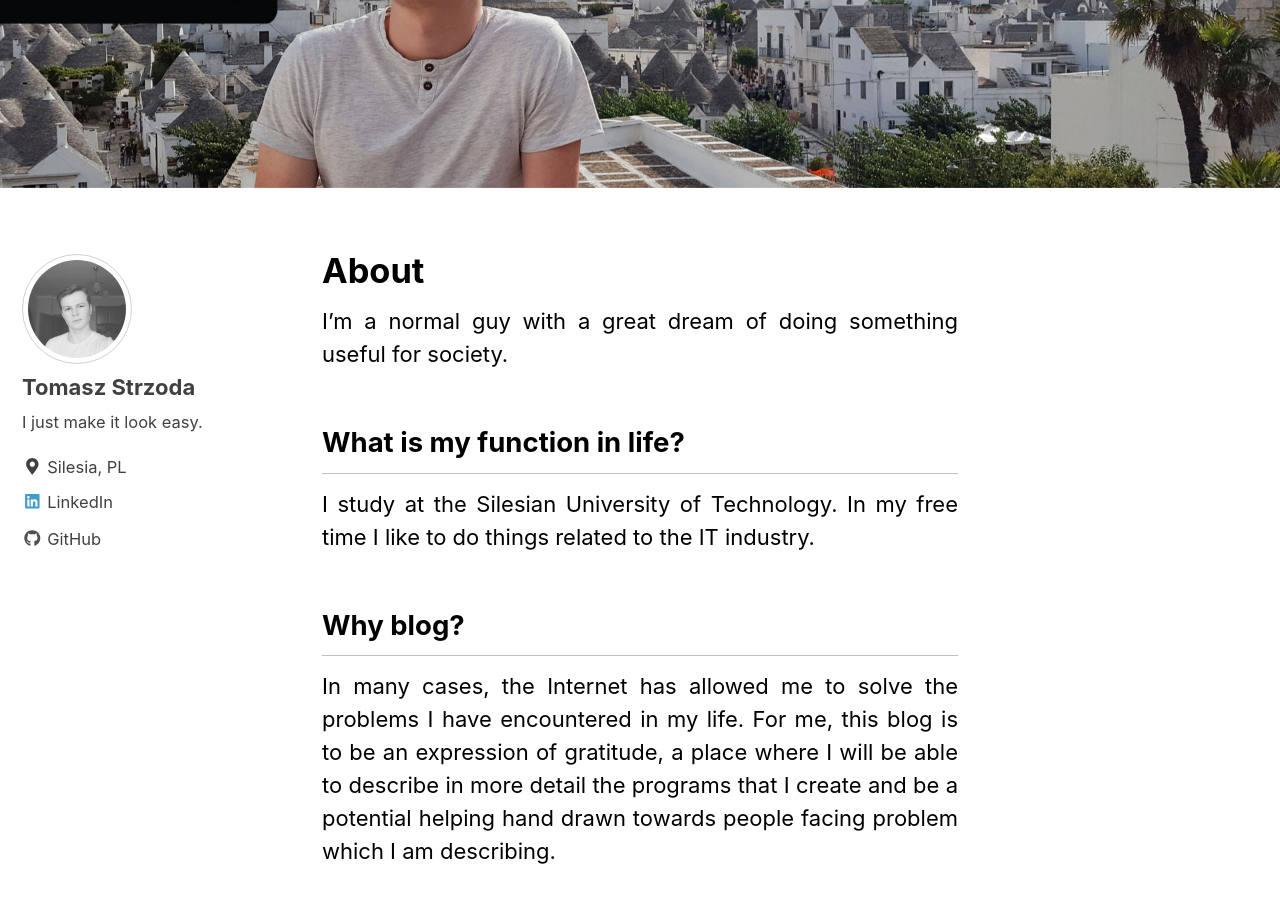
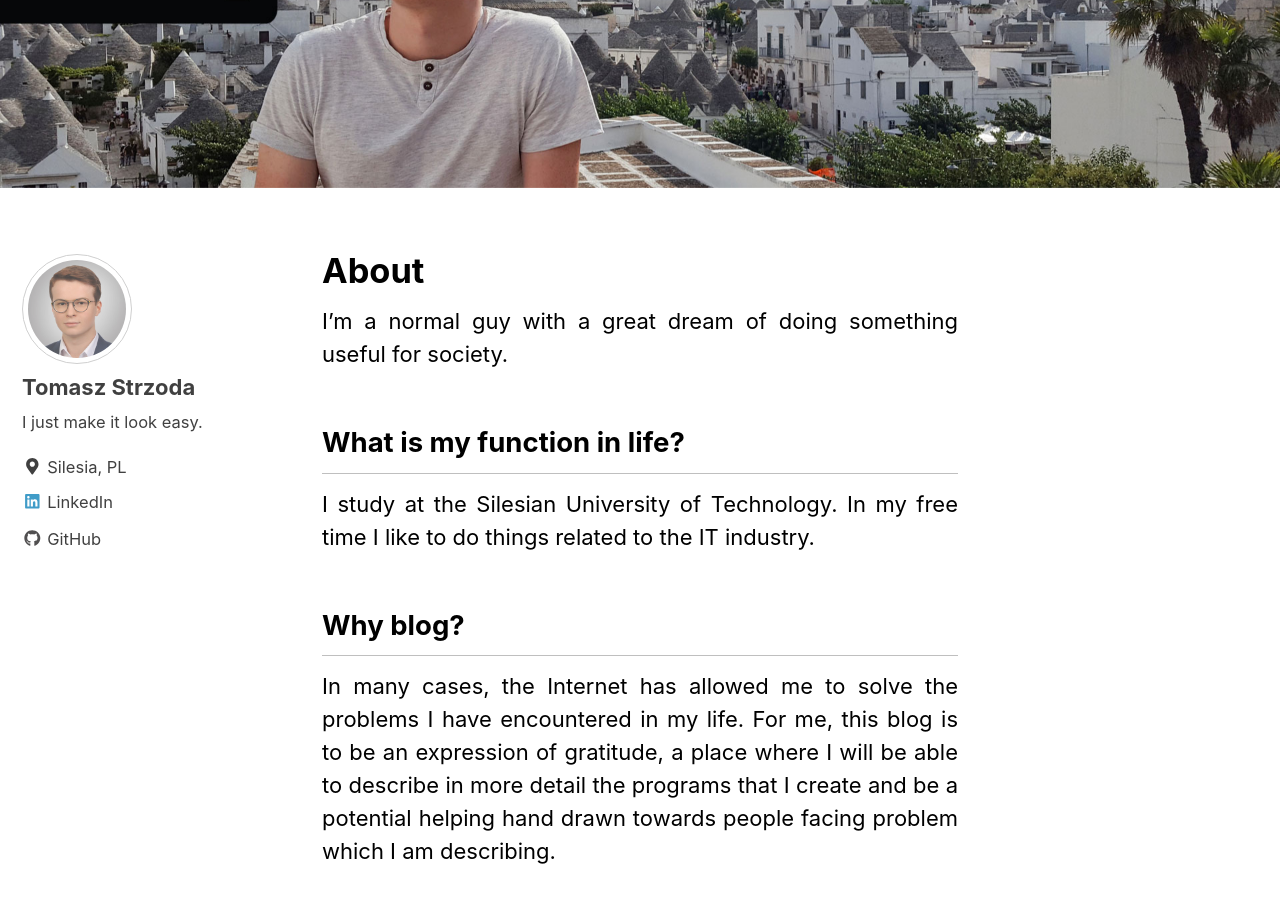
Before and after one commit to DrDEXT3R/DrDEXT3R.github.io, a Jekyll site: the page built from _pages/about.md, in a window 1280 px wide and 900 px high, scrolled down 328 px. Built offline with Jekyll 4.4.1, drawn with Linux system fonts in a browser that asks for light colours; cached includes are drawn as plain includes.

Commit message:
Update bio photo

```diff
--- a/_config.yml
+++ b/_config.yml
@@ -107,7 +107,7 @@ analytics:
 # Site Author
 author:
   name             : "Tomasz Strzoda"
-  avatar           : "/assets/images/avatar.gif" # path of avatar image, e.g. "/assets/images/bio-photo.jpg"
+  avatar           : "/assets/images/bio-photo.jpg" # path of avatar image, e.g. "/assets/images/bio-photo.jpg"
   bio              : "I just make it look easy."
   location         : "Silesia, PL"
   email            :
```
Also changed, not shown: assets/images/avatar.gif (deleted), assets/images/bio-photo.jpg (added).
